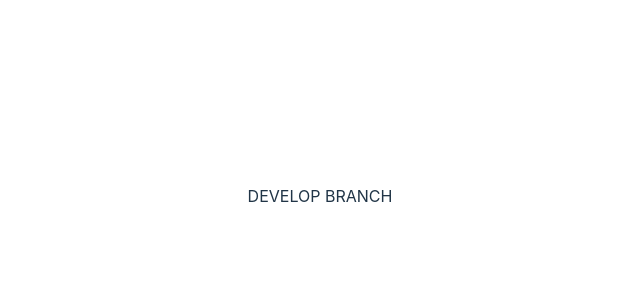
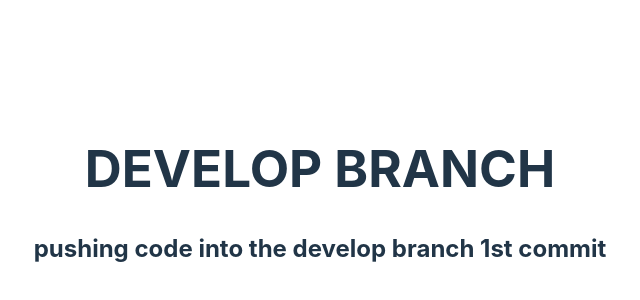
Before and after one commit to Bhanuprakash-340/git-prac, a React (Vite) app: page / in a window 1280 px wide. Shown: the part 204-504 px from the top of the page, without its empty margins (320-960 px from the left). Built offline with nearby package versions, Linux system fonts and the light colour scheme.

Commit message:
code changes sde/1

```diff
--- a/src/App.jsx
+++ b/src/App.jsx
@@ -1,15 +1,12 @@
-import { useState } from 'react'
-import reactLogo from './assets/react.svg'
-import viteLogo from '/vite.svg'
 import './App.css'
 
 function App() {
-  const [count, setCount] = useState(0)
 
   return (
     <>
       <div>
-        DEVELOP BRANCH
+       <h1> DEVELOP BRANCH</h1>
+       <h2>pushing code into the develop branch 1st commit </h2>
        </div>
     </>
   )
```
